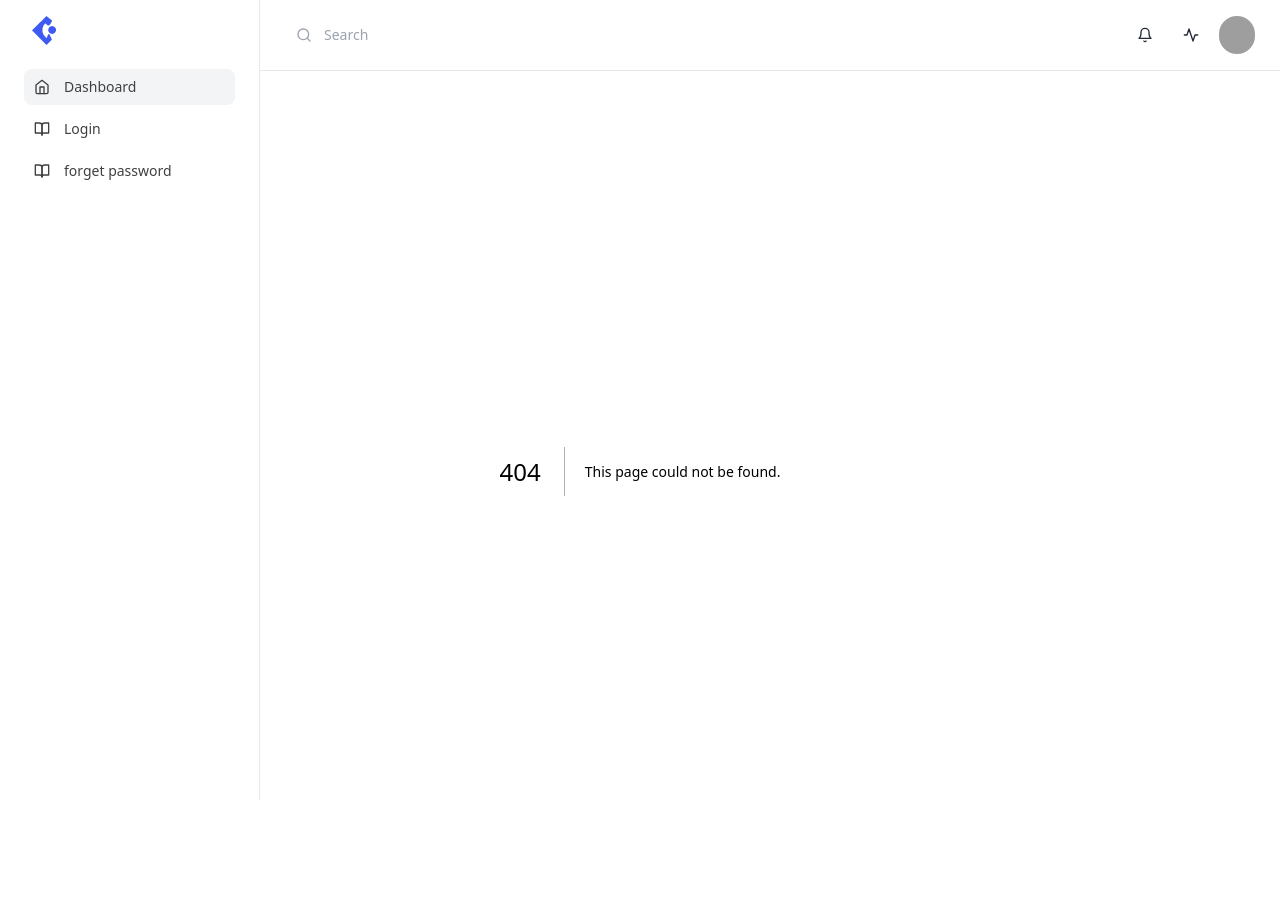
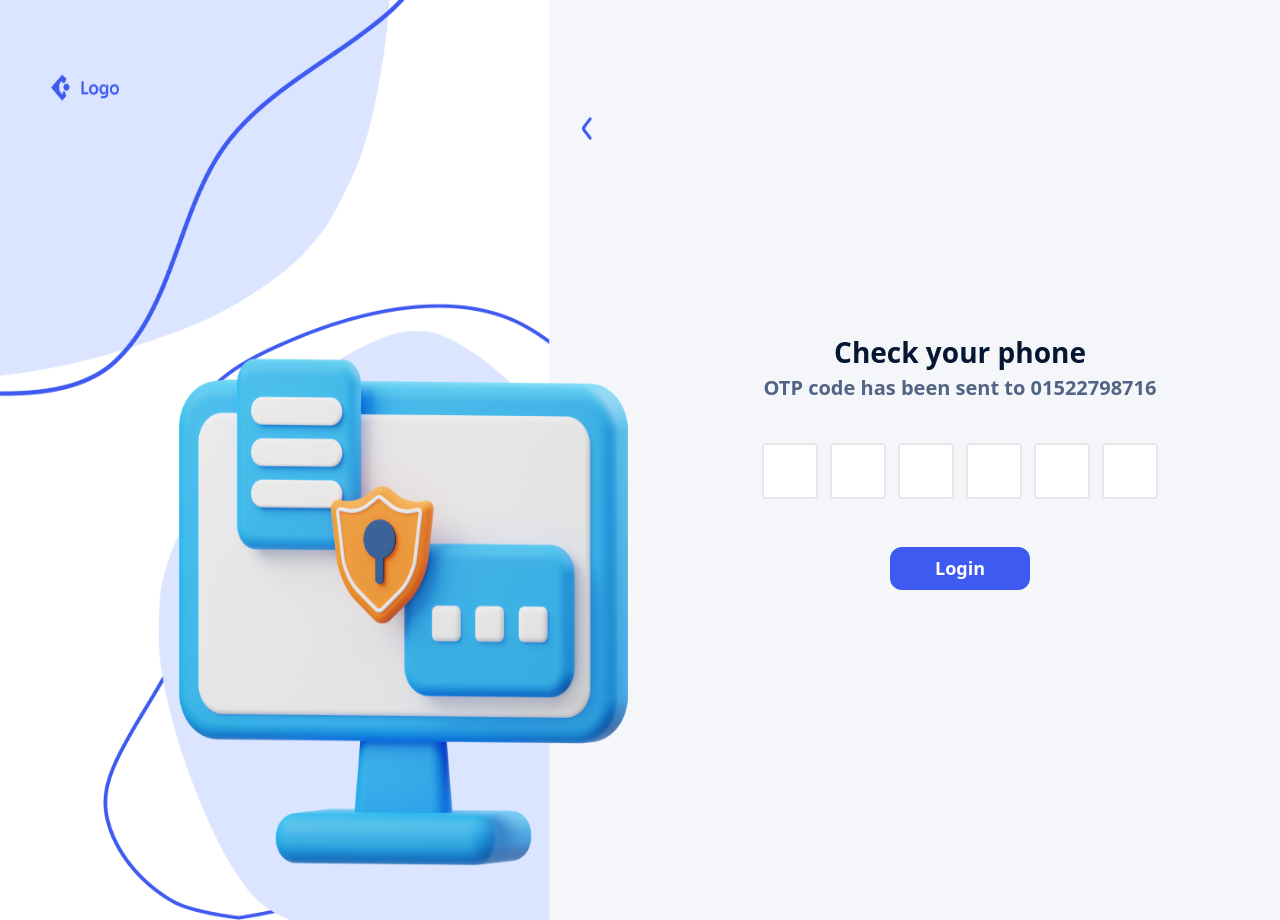
Before and after one commit to St0ckfish/Education-Platform, a Next.js app: page /otp in a window 1280 px wide. Before the commit this address had no page. Before the commit the page ends 871 px from the top, so only its background shows below. Built offline with nearby package versions, Linux system fonts and the light colour scheme; grey boxes are pictures that could not be loaded.

Commit message:
OTP Page

```diff
--- /dev/null
+++ b/src/app/(auth)/otp/page.tsx
@@ -0,0 +1,67 @@
+/* eslint-disable react-hooks/rules-of-hooks */
+"use client"
+/* eslint-disable @next/next/no-img-element */
+import { useState, useRef } from 'react';
+import Spinner from "@/components/spinner";
+
+const OTP = () => {
+    const loading = false;
+
+    const [otp, setOtp] = useState(['', '', '', '', '', '']);
+    const inputRefs = Array.from({ length: 6 }, () => useRef(null));
+
+    const handleInput = (index:any, e:any) => {
+        const value = e.target.value;
+        const newOtp = [...otp];
+        newOtp[index] = value;
+        setOtp(newOtp);
+
+        if (value && index < inputRefs.length - 1) {
+            inputRefs[index + 1].current.focus();
+        }
+    };
+    console.log(otp);
+
+
+    return (
+        <>
+            <div className="grid grid-cols-2 justify-center items-center ease-in duration-300 max-[1040px]:grid-cols-1 h-screen">
+                <div className="max-[1040px]:hidden">
+                    <img className="w-[800px] h-[920px]" src="images/Forgot password.png" alt="#" />
+                </div>
+                <div className="gird justify-center items-center text-center">
+                    <div className="grid mb-10">
+                        <h1 className="font-bold text-[28px] font-sans text-[#041631]">Check your phone</h1>
+                        <p className="text-[#526484] font-sans text-[20px] font-semibold">OTP code has been sent to 01522798716 </p>
+                    </div>
+                    <div className="grid justify-center items-center">
+                        <form id="otp-form">
+                            <div className="flex items-center justify-center gap-3 mb-12">
+                                {otp.map((value, index) => (
+                                    <input
+                                        key={index}
+                                        ref={inputRefs[index]}
+                                        type="text"
+                                        className="w-14 h-14 text-center text-2xl font-extrabold text-slate-900 bg-white border-2 hover:border-slate-200 appearance-none rounded p-4 outline-none focus:bg-white focus:border-indigo-400 focus:ring-2 focus:ring-indigo-100"
+                                        pattern="\d*"
+                                        maxLength={1}
+                                        value={value}
+                                        onChange={(e) => handleInput(index, e)}
+                                    />
+                                ))}
+                            </div>
+                            {
+                                loading ? <Spinner /> :
+                                    <div className="flex justify-center text-center">
+                                        <button type="submit" className="px-4 py-2 rounded-xl bg-[#3E5AF0] hover:bg-[#4a5cc5] hover:shadow-xl text-white font-bold text-[18px] w-[140px] ease-in duration-300">Login</button>
+                                    </div>
+                            }
+                        </form>
+                    </div>
+                </div>
+            </div>
+        </>
+    );
+}
+
+export default OTP;
--- a/src/components/navBar.tsx
+++ b/src/components/navBar.tsx
@@ -1,6 +1,7 @@
 /* eslint-disable @next/next/no-img-element */
 "use client";
 
+import Link from "next/link";
 import { useEffect, useState } from "react";
 
 const NavBar = () => {
@@ -13,7 +14,7 @@ const NavBar = () => {
   }, []);
 
   useEffect(() => {
-    if (pathname === '/login' || pathname === '/forget-password' || pathname === '/reset-password') {
+    if (pathname === '/login' || pathname === '/forget-password' || pathname === '/reset-password' || pathname === '/otp') {
       setIsLoginPage(false);
     } else {
       setIsLoginPage(true);
@@ -141,7 +142,7 @@ const NavBar = () => {
                     </svg>
                   </li>
                   <li className="text-sm font-semibold text-gray-800 truncate" aria-current="page">
-                    Dashboard
+                    Home
                   </li>
                 </ol>
 
@@ -153,19 +154,7 @@ const NavBar = () => {
             </div>
             {
               isOpen && (
-                <div id="application-sidebar" className={`hs-overlay [--auto-close:lg]
-  hs-overlay-open:translate-x-0
- transition-all duration-300 transform
-  w-[260px]
-  lg:drop-shadow-none
-  drop-shadow-2xl
-
-  ${!isOpen ? '-translate-x-full hidden ' : ''}
-  fixed inset-y-0 start-0 z-[60]
-  bg-white border-e border-gray-200
-  lg:block  lg:translate-x-0 lg:end-auto lg:bottom-0
-
- `}>
+                <div id="application-sidebar" className={`hs-overlay [--auto-close:lg]  hs-overlay-open:translate-x-0 transition-all duration-300 transform w-[260px] lg:drop-shadow-none drop-shadow-2xl ${!isOpen ? '-translate-x-full hidden ' : ''}fixed inset-y-0 start-0 z-[60] bg-white border-e border-gray-200 lg:block  lg:translate-x-0 lg:end-auto lg:bottom-0`}>
                   <div className="px-8 pt-4">
                     <img src="/images/Group.png" alt="Logo" />
                   </div>
@@ -173,10 +162,11 @@ const NavBar = () => {
                   <nav className="hs-accordion-group p-6 w-full flex flex-col flex-wrap" data-hs-accordion-always-open>
                     <ul className="space-y-1.5">
                       <li>
-                        <a className="flex items-center gap-x-3.5 py-2 px-2.5 bg-gray-100 text-sm text-neutral-700 rounded-lg hover:bg-gray-100" href="#">
-                          <svg className="flex-shrink-0 size-4" xmlns="http://www.w3.org/2000/svg" width="24" height="24" viewBox="0 0 24 24" fill="none" stroke="currentColor" strokeWidth="2" strokeLinecap="round" strokeLinejoin="round" ><path d="m3 9 9-7 9 7v11a2 2 0 0 1-2 2H5a2 2 0 0 1-2-2z" /><polyline points="9 22 9 12 15 12 15 22" /></svg>
+                        <Link className="flex items-center gap-x-3.5 py-2 px-2.5 bg-gray-100 font-bold text-md font-sans text-[#526484] group rounded-lg hover:bg-gray-100 hover:text-[#3e5af0]" href="/">
+                        <svg className="h-6 w-6 font-bold text-[#526484] group-hover:text-[#3e5af0]"  fill="none" viewBox="0 0 24 24" stroke="currentColor"><path strokeLinecap="round" strokeLinejoin="round" strokeWidth="2" d="M4 5a1 1 0 011-1h14a1 1 0 011 1v2a1 1 0 01-1 1H5a1 1 0 01-1-1V5zM4 13a1 1 0 011-1h6a1 1 0 011 1v6a1 1 0 01-1 1H5a1 1 0 01-1-1v-6zM16 13a1 1 0 011-1h2a1 1 0 011 1v6a1 1 0 01-1 1h-2a1 1 0 01-1-1v-6z"/></svg>
+
                           Dashboard
-                        </a>
+                        </Link>
                       </li>
 
                       {/* <li className="hs-accordion" id="users-accordion">
@@ -319,14 +309,14 @@ const NavBar = () => {
         <svg className="flex-shrink-0 size-4" xmlns="http://www.w3.org/2000/svg" width="24" height="24" viewBox="0 0 24 24" fill="none" stroke="currentColor" strokeWidth="2" strokeLinecap="round" strokeLinejoin="round"><rect width="18" height="18" x="3" y="4" rx="2" ry="2"/><line x1="16" x2="16" y1="2" y2="6"/><line x1="8" x2="8" y1="2" y2="6"/><line x1="3" x2="21" y1="10" y2="10"/><path d="M8 14h.01"/><path d="M12 14h.01"/><path d="M16 14h.01"/><path d="M8 18h.01"/><path d="M12 18h.01"/><path d="M16 18h.01"/></svg>
         Calendar
       </a></li> */}
-                      <li><a className="w-full flex items-center gap-x-3.5 py-2 px-2.5 text-sm text-neutral-700 rounded-lg hover:bg-gray-100" href="/login">
+                      {/* <li><a className="w-full flex items-center gap-x-3.5 py-2 px-2.5 text-sm text-neutral-700 rounded-lg hover:bg-gray-100" href="/login">
                         <svg className="flex-shrink-0 size-4" xmlns="http://www.w3.org/2000/svg" width="24" height="24" viewBox="0 0 24 24" fill="none" stroke="currentColor" strokeWidth="2" strokeLinecap="round" strokeLinejoin="round"><path d="M2 3h6a4 4 0 0 1 4 4v14a3 3 0 0 0-3-3H2z" /><path d="M22 3h-6a4 4 0 0 0-4 4v14a3 3 0 0 1 3-3h7z" /></svg>
                         Login
                       </a></li>
                       <li><a className="w-full flex items-center gap-x-3.5 py-2 px-2.5 text-sm text-neutral-700 rounded-lg hover:bg-gray-100" href="/forget-password">
                         <svg className="flex-shrink-0 size-4" xmlns="http://www.w3.org/2000/svg" width="24" height="24" viewBox="0 0 24 24" fill="none" stroke="currentColor" strokeWidth="2" strokeLinecap="round" strokeLinejoin="round"><path d="M2 3h6a4 4 0 0 1 4 4v14a3 3 0 0 0-3-3H2z" /><path d="M22 3h-6a4 4 0 0 0-4 4v14a3 3 0 0 1 3-3h7z" /></svg>
                         forget password
-                      </a></li>
+                      </a></li> */}
                     </ul>
                   </nav>
                 </div>)}
--- a/src/components/spinner.tsx
+++ b/src/components/spinner.tsx
@@ -5,6 +5,8 @@ const Spinner = () => {
             <span className='sr-only'>Loading...</span>
             <div className='h-6 w-6 bg-[#3E5AF0] rounded-full animate-bounce [animation-delay:-0.3s]'></div>
             <div className='h-6 w-6 bg-[#3E5AF0] rounded-full animate-bounce [animation-delay:-0.15s]'></div>
+            <div className='h-6 w-6 bg-[#3E5AF0] rounded-full animate-bounce [animation-delay:-0.27s]'></div>
+            <div className='h-6 w-6 bg-[#3E5AF0] rounded-full animate-bounce [animation-delay:-0.50s]'></div>
             <div className='h-6 w-6 bg-[#3E5AF0] rounded-full animate-bounce'></div>
         </div>
         </>
```
